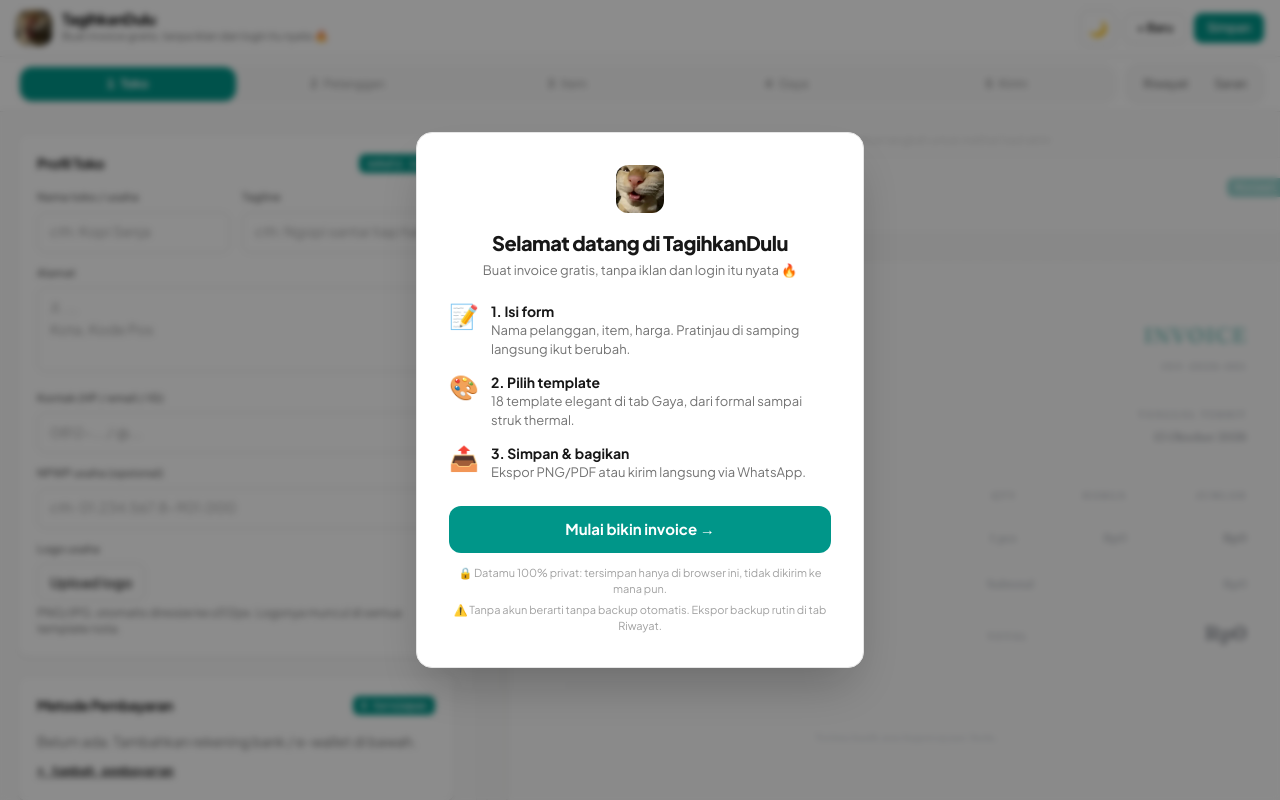
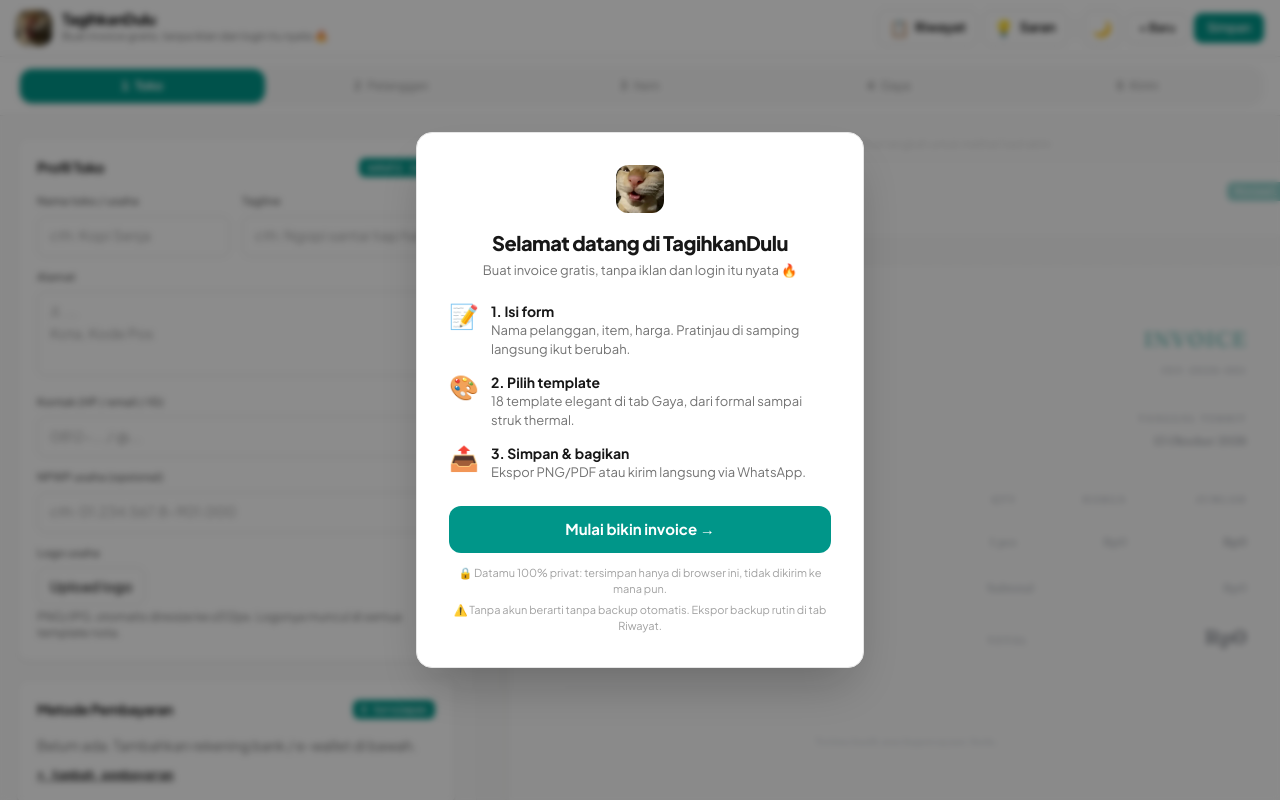
Before and after one commit to junanda24/notakandulu, a React (Vite) app: page / in a window 1280 px wide. Shown: the top 800 px of the page. Built offline with nearby package versions, Linux system fonts and the light colour scheme.

Commit message:
Riwayat & Saran pindah ke header (tombol ikon); nav 100% stepper

```diff
--- a/src/App.jsx
+++ b/src/App.jsx
@@ -14,11 +14,6 @@ import {
 import SaranPanel from "./components/SaranPanel.jsx";
 import WelcomeModal from "./components/WelcomeModal.jsx";
 import Splash from "./components/Splash.jsx";
-
-const TABS = [
-  { id: "riwayat", name: "Riwayat" },
-  { id: "saran", name: "Saran" },
-];
 
 export default function App() {
   const [tab, setTab] = useState("buat");
@@ -37,8 +32,7 @@ export default function App() {
   const [settings, setSettingsState] = useState(getSettings);
   const [history, setHistory] = useState(getHistory);
   const [toast, setToast] = useState("");
-  const [menuOpen, setMenuOpen] = useState(false); // menu ⋯ khusus mobile
-  const goTab = (id) => { setTab(id); setMobileView("form"); setMenuOpen(false); };
+  const goTab = (id) => { setTab(id); setMobileView("form"); };
   // Posisi wizard (disimpan biar refresh tidak mengulang dari awal)
   const [wstep, setWstep] = useState(() => {
     try {
@@ -183,7 +177,23 @@ export default function App() {
               <p className="text-[11px] text-neutral-500 dark:text-neutral-400 mt-0.5 truncate">Buat invoice gratis, tanpa iklan dan login itu nyata 🔥</p>
             </div>
           </div>
-          <div className="flex items-center gap-2 shrink-0">
+          <div className="flex items-center gap-1.5 shrink-0">
+            {/* Riwayat & Saran pindah ke header — nav fokus 100% ke stepper */}
+            <button
+              onClick={() => goTab("riwayat")}
+              title="Riwayat nota"
+              className={`brutal-btn h-9 rounded-lg px-2.5 text-base flex items-center gap-1.5 ${tab === "riwayat" ? "bg-teal-600! border-teal-600! text-white" : ""}`}
+            >
+              📋<span className="hidden md:inline text-[13px] font-bold">Riwayat</span>
+            </button>
+            <button
+              onClick={() => goTab("saran")}
+              title="Kritik & saran"
+              className={`brutal-btn h-9 rounded-lg px-2.5 text-base flex items-center gap-1.5 ${tab === "saran" ? "bg-teal-600! border-teal-600! text-white" : ""}`}
+            >
+              💡<span className="hidden md:inline text-[13px] font-bold">Saran</span>
+            </button>
+            <span className="w-px h-6 bg-line mx-0.5" />
             <button
               onClick={() => {
                 const next = !dark;
@@ -196,61 +206,21 @@ export default function App() {
             >
               {dark ? "☀️" : "🌙"}
             </button>
-            <Btn onClick={handleNew} className="py-1.5! px-3! text-xs!">+ Baru</Btn>
+            <Btn onClick={handleNew} title="Buat nota baru" className="py-1.5! px-3! text-xs!">
+              <span className="md:hidden text-sm font-extrabold">+</span>
+              <span className="hidden md:inline">+ Baru</span>
+            </Btn>
             <Btn onClick={handleSave} primary className="py-1.5! px-3! text-xs!">Simpan</Btn>
           </div>
         </div>
-        {/* Nav: stepper di kiri, tab sekunder di kanan (mobile: menu ⋯) */}
+        {/* Nav: 100% stepper — fokus penuh ke alur pembuatan */}
         <nav className="border-t border-line">
-          <div className="mx-auto max-w-7xl px-4 py-1.5 flex items-center gap-2">
-            <div className="flex-1 min-w-0">
-              <NavStepper
-                steps={wizSteps}
-                idx={wizIdx}
-                onJump={(id) => { goTab("buat"); persistWstep(id); }}
-              />
-            </div>
-            {/* Desktop: tab sekunder kelihatan langsung */}
-            <div className="hidden sm:flex gap-0.5 shrink-0 rounded-xl border border-line bg-neutral-100/70 dark:bg-neutral-900 p-1">
-              {TABS.map((t) => {
-                const active = tab === t.id;
-                return (
-                  <button
-                    key={t.id}
-                    onClick={() => goTab(t.id)}
-                    className={`shrink-0 rounded-lg px-3 py-1.5 text-[12px] transition ${active ? "bg-white dark:bg-neutral-800 font-bold text-ink shadow-sm" : "font-medium text-neutral-500 hover:text-ink dark:text-neutral-400 dark:hover:text-neutral-100"}`}
-                  >
-                    {t.name}
-                  </button>
-                );
-              })}
-            </div>
-            {/* Mobile: tab sekunder masuk menu ⋯ */}
-            <div className="relative sm:hidden shrink-0">
-              <button
-                onClick={() => setMenuOpen(!menuOpen)}
-                title="Menu"
-                className="brutal-btn h-9 w-9 rounded-lg text-lg font-bold leading-none"
-              >
-                ⋯
-              </button>
-              {menuOpen && (
-                <>
-                  <div className="fixed inset-0 z-30" onClick={() => setMenuOpen(false)} />
-                  <div className="absolute right-0 top-full mt-1.5 z-40 w-44 rounded-xl border border-line bg-white dark:bg-neutral-900 shadow-xl p-1.5">
-                    {TABS.map((t) => (
-                      <button
-                        key={t.id}
-                        onClick={() => goTab(t.id)}
-                        className={`block w-full rounded-lg px-3 py-2.5 text-left text-[13px] transition ${tab === t.id ? "bg-teal-50 dark:bg-teal-950 font-bold text-teal-700 dark:text-teal-300" : "font-medium text-neutral-600 dark:text-neutral-300"}`}
-                      >
-                        {t.name}
-                      </button>
-                    ))}
-                  </div>
-                </>
-              )}
-            </div>
+          <div className="mx-auto max-w-7xl px-4 py-2">
+            <NavStepper
+              steps={wizSteps}
+              idx={wizIdx}
+              onJump={(id) => { goTab("buat"); persistWstep(id); }}
+            />
           </div>
         </nav>
       </header>
```
Also changed, not shown: 5 other files (tests, documents, lock files or other folders).
